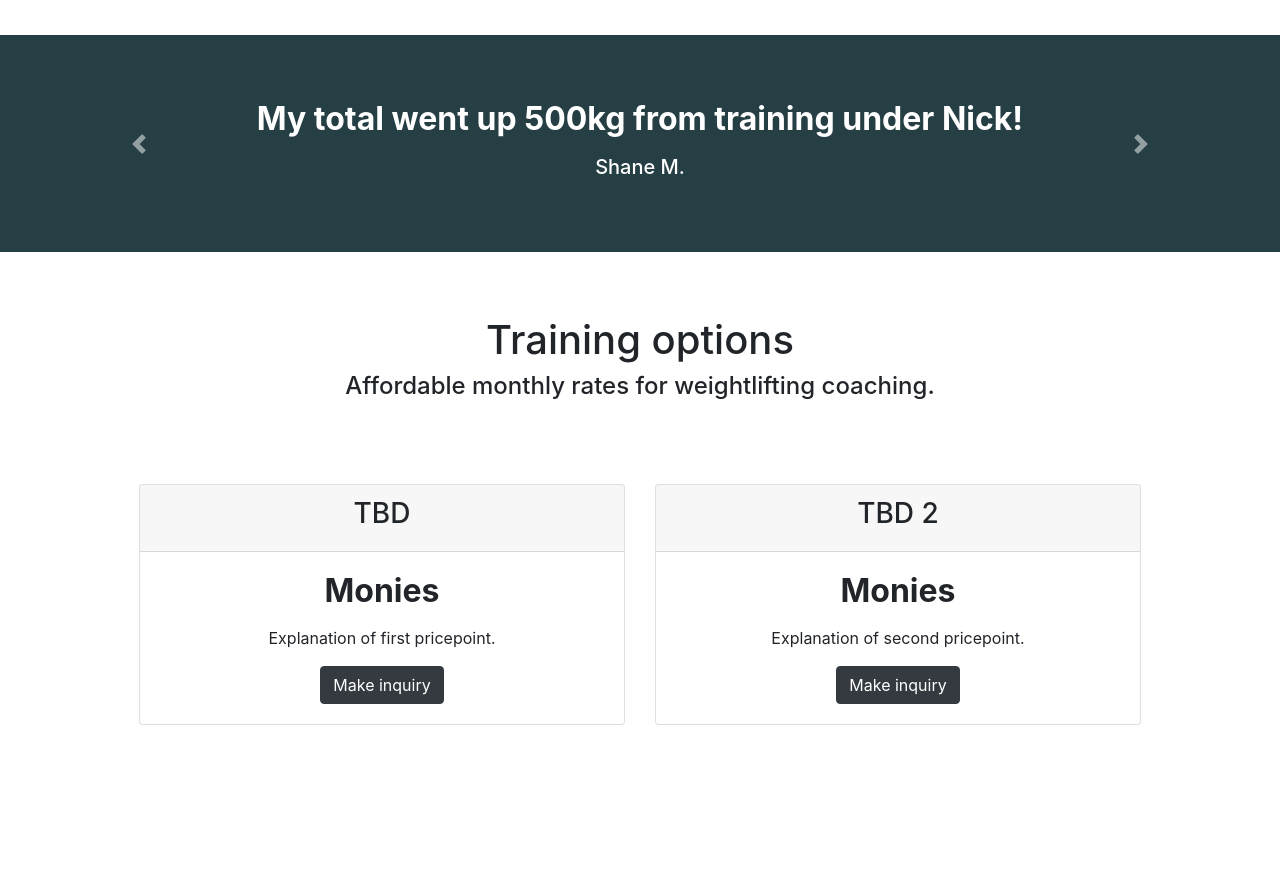
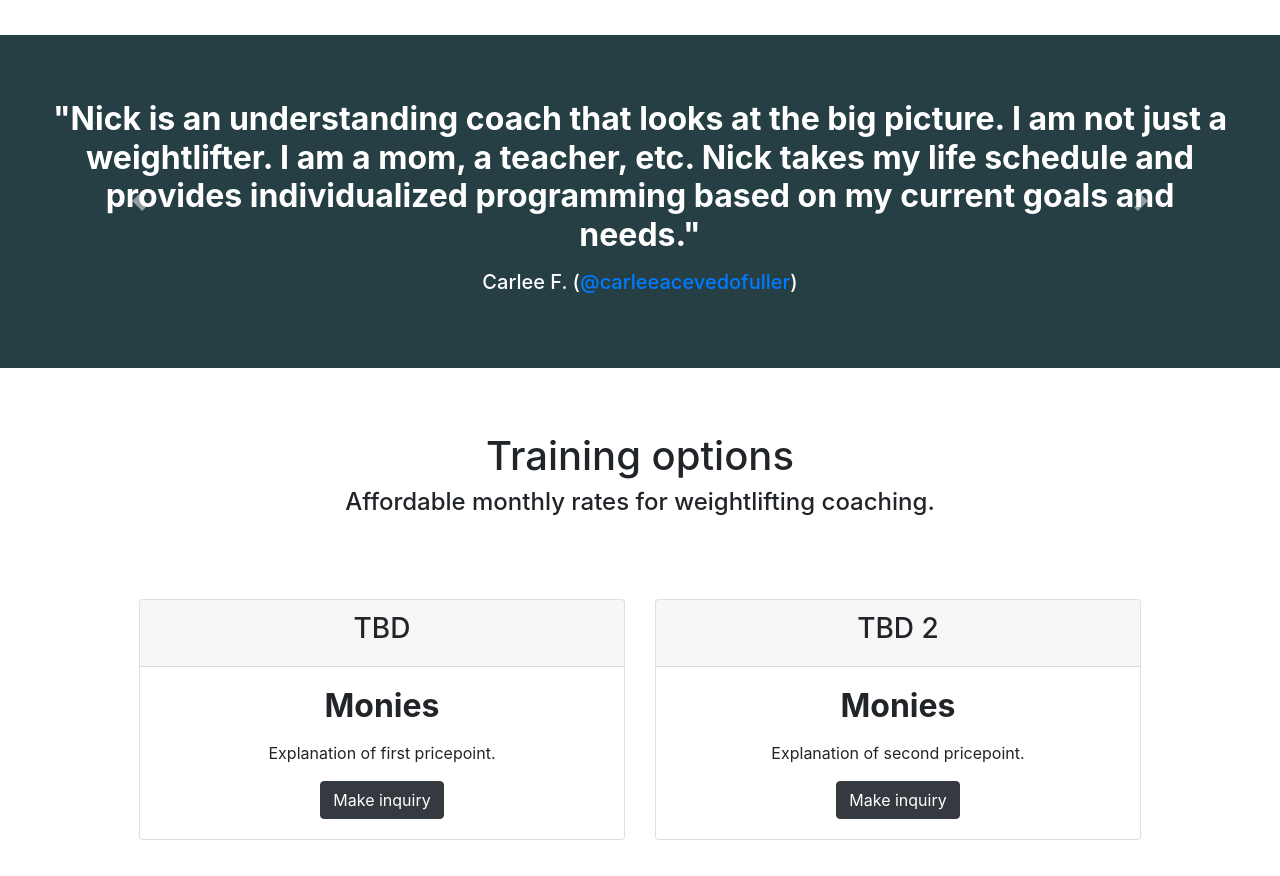
Before and after one commit to ndondzila/WeightliftingTraining, a plain HTML site: page index.html in a window 1280 px wide. Shown: the part 1185-2061 px from the top of the page. Drawn offline with nearby package versions, Linux system fonts and the light colour scheme.

Commit message:
Updated testimonial.

```diff
--- a/index.html
+++ b/index.html
@@ -122,9 +122,9 @@
             <div class="carousel-inner">
               <div class="carousel-item active">
                 <h2 class="testimonial-text">
-                  My total went up 500kg from training under Nick!
+                  "Nick is an understanding coach that looks at the big picture. I am not just a weightlifter. I am a mom, a teacher, etc. Nick takes my life schedule and provides individualized programming based on my current goals and needs."
                 </h2>
-                <h5 class="testimonial-text">Shane M.</h5>
+                <h5 class="testimonial-text">Carlee F. (<a href="https://www.instagram.com/carleeacevedofuller/?hl=en">@carleeacevedofuller</a>)</h5>
               </div>
               <div class="carousel-item">
                 <h2 class="testimonial-text">I love and miss my homie Nick.</h2>
```
